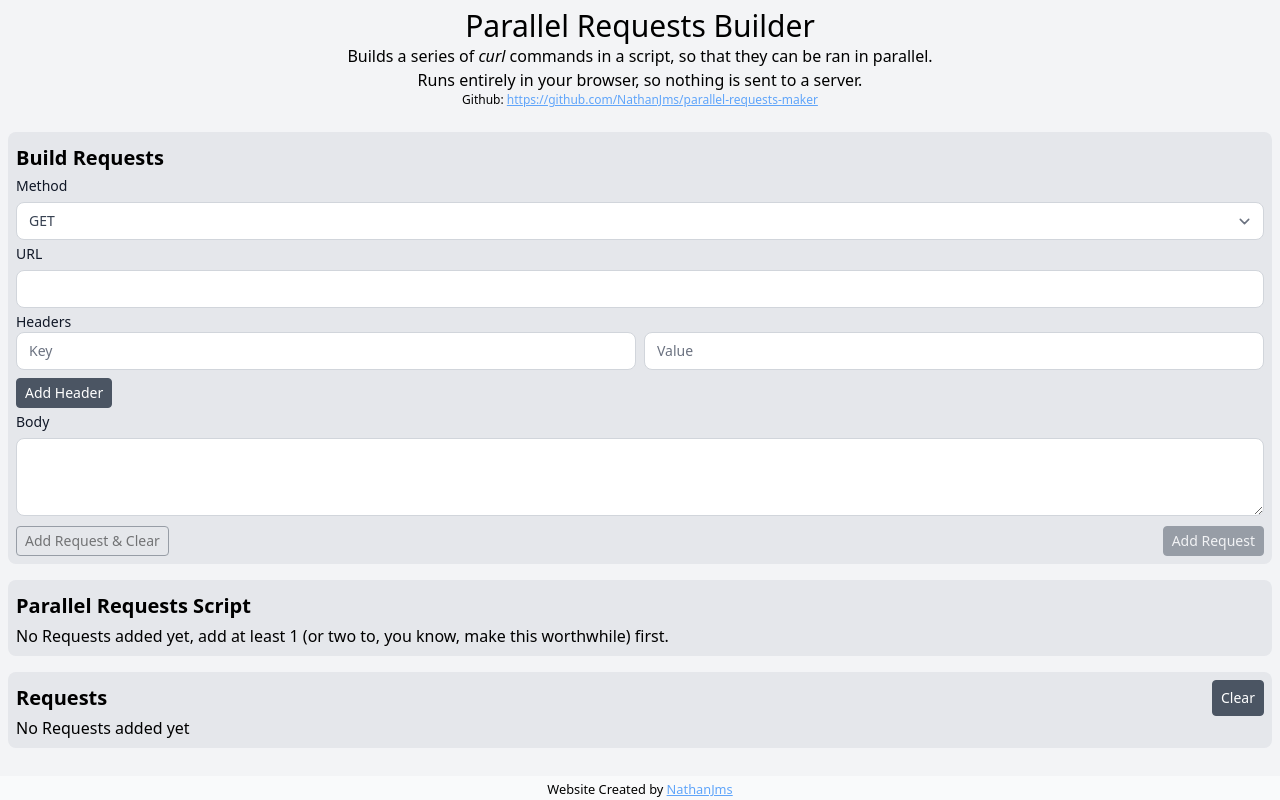
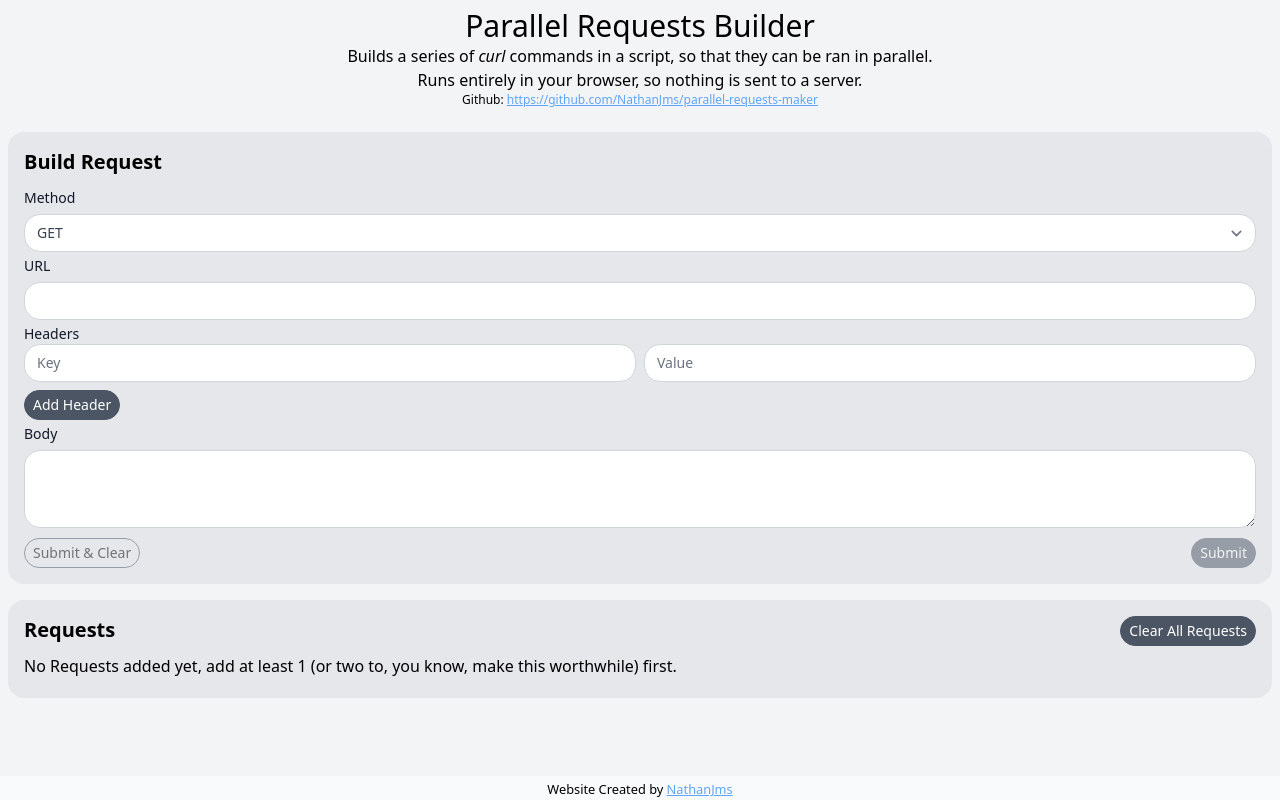
Before and after one commit to Nathanjms/parallel-requests-maker, a SvelteKit app: page / in a window 1280 px wide. Built offline with nearby package versions, Linux system fonts and the light colour scheme.

Commit message:
edit & delete, and suppress outputs (might make this optional)

```diff
--- a/src/routes/+page.svelte
+++ b/src/routes/+page.svelte
@@ -20,6 +20,7 @@
 		value: string;
 	}
 	interface RequestInterface {
+		id: number;
 		method: 'GET' | 'POST' | 'PUT' | 'PATCH' | 'DELETE';
 		url: string;
 		headers: Header[];
@@ -27,6 +28,7 @@
 	}
 
 	const baseFormFields: RequestInterface = {
+		id: 0,
 		method: 'GET',
 		url: '',
 		headers: [{ key: '', value: '' }],
@@ -37,6 +39,8 @@
 	let formFields = $state<RequestInterface>(baseFormFields);
 	let showParallelCurls = $state<boolean>(false);
 	let clipboardStatusText = $state<string>('Copy to Clipboard');
+	let currentId = $state<number>(new Date().getTime());
+	let editingId = $state<number>();
 
 	onMount(() => {
 		requests = JSON.parse(window.localStorage.getItem('requests') || '[]');
@@ -48,6 +52,7 @@
 		requests.map((request) => {
 			let headerMap: Record<string, string> = {};
 			request.headers.forEach((header) => {
+				if (!header.key || !header.value) return;
 				headerMap[header.key] = header.value;
 			});
 			return CurlGenerator(
@@ -58,22 +63,48 @@
 					body: request.body
 				},
 				{
-					silent: true
+					silent: true,
+                    output: '/dev/null'
 				}
 			);
 		})
 	);
 
-	const parallelCurls = $derived<string>(curls.join(' & \n') + '\nwait' + '\necho "Done!"');
+	const parallelCurls = $derived<string>(curls.join(' & \n') + '\nwait' + '\necho "Done"');
 
-	function addRequest(clearForm: boolean) {
-		requests.push({ ...formFields });
+	function setEditRequest(id: number) {
+		let existingRequest = requests.find((request) => request.id === id);
+		if (!existingRequest) {
+			return;
+		}
+		formFields = JSON.parse(JSON.stringify(existingRequest)) as RequestInterface;
+		editingId = id;
+	}
 
+	function submitRequest(clearForm: boolean) {
+		if (!editingId) {
+			requests.push({ ...formFields, id: ++currentId });
+		} else {
+			// FInd the record and alter it;
+			requests = requests.map((request) => {
+				if (request.id === editingId) {
+					return { ...formFields, id: request.id };
+				}
+				return request;
+			});
+		}
+		window.localStorage.setItem('requests', JSON.stringify(requests));
 		if (clearForm) {
 			formFields = { ...baseFormFields };
+			editingId = undefined;
 		}
+		editingId = undefined;
+	}
 
-		window.localStorage.setItem('requests', JSON.stringify(requests));
+	function handleRemoveRequest(id: number) {
+		if (confirm('Are you sure you want to remove this request?')) {
+			requests = requests.filter((request) => request.id !== id);
+		}
 	}
 
 	function copyToClipboard() {
@@ -104,8 +135,8 @@
 			>
 		</p>
 	</div>
-	<div class="rounded-lg bg-gray-200 p-2">
-		<h2 class="my-1 text-xl font-bold">Build Requests</h2>
+	<div class="rounded-2xl bg-gray-200 p-4">
+		<h2 class="mb-3 text-xl font-bold">Build Request</h2>
 		<div class="mb-1">
 			<label for="method" class="block text-sm font-medium text-gray-900">Method</label>
 			<select
@@ -113,7 +144,7 @@
 				required
 				id="method"
 				name="method"
-				class="mt-1.5 w-full rounded-lg border-gray-300 text-gray-700 sm:text-sm"
+				class="mt-1.5 w-full rounded-2xl border-gray-300 text-gray-700 sm:text-sm"
 			>
 				{#each HTTP_METHODS as method}
 					<option value={method}>{method}</option>
@@ -129,7 +160,7 @@
 				type="text"
 				id="url"
 				name="url"
-				class="mt-1.5 w-full rounded-lg border-gray-300 text-gray-700 sm:text-sm"
+				class="mt-1.5 w-full rounded-2xl border-gray-300 text-gray-700 sm:text-sm"
 			/>
 		</div>
 
@@ -144,7 +175,7 @@
 						id={`headers-key-${index}`}
 						placeholder="Key"
 						name="headers"
-						class="w-full rounded-lg border-gray-300 text-gray-700 sm:text-sm"
+						class="w-full rounded-2xl border-gray-300 text-gray-700 sm:text-sm"
 					/>
 					<input
 						bind:value={header.value}
@@ -153,12 +184,12 @@
 						id={`headers-value-${index}`}
 						placeholder="Value"
 						name="headers"
-						class="w-full rounded-lg border-gray-300 text-gray-700 sm:text-sm"
+						class="w-full rounded-2xl border-gray-300 text-gray-700 sm:text-sm"
 					/>
 					{#if formFields.headers.length > 1}
 						<button
 							type="button"
-							class="inline-block rounded border text-sm focus:outline-none focus:ring"
+							class="inline-block rounded-2xl border text-sm focus:outline-none focus:ring"
 							onclick={() => formFields.headers.splice(index, 1)}
 							aria-label="Remove"
 						>
@@ -182,7 +213,7 @@
 			{/each}
 			<button
 				type="button"
-				class="mt-1 inline-block rounded border border-gray-600 bg-gray-600 px-2 py-1 text-sm text-white focus:outline-none focus:ring"
+				class="mt-1 inline-block rounded-2xl border border-gray-600 bg-gray-600 px-2 py-1 text-sm text-white focus:outline-none focus:ring"
 				onclick={() => formFields.headers.push({ key: '', value: '' })}>Add Header</button
 			>
 		</div>
@@ -191,7 +222,7 @@
 			<label for="body" class="block text-sm font-medium text-gray-900">Body</label>
 			<textarea
 				bind:value={formFields.body}
-				class="mt-1.5 w-full rounded-lg border-gray-300 text-gray-700 sm:text-sm"
+				class="mt-1.5 w-full rounded-2xl border-gray-300 text-gray-700 sm:text-sm"
 				id="body"
 				rows="3"
 			></textarea>
@@ -200,19 +231,28 @@
 		<div class="flex justify-between">
 			<button
 				disabled={!canSubmit}
-				class="inline-block rounded border border-gray-600 px-2 py-1 text-sm focus:outline-none focus:ring disabled:opacity-50"
-				onclick={() => addRequest(true)}>Add Request & Clear</button
+				class="inline-block rounded-2xl border border-gray-600 px-2 py-1 text-sm focus:outline-none focus:ring disabled:opacity-50"
+				onclick={() => submitRequest(true)}
+				>{editingId ? 'Update & Clear' : 'Submit & Clear'}</button
 			>
 			<button
 				disabled={!canSubmit}
-				class="inline-block rounded border border-gray-600 bg-gray-600 px-2 py-1 text-sm text-white focus:outline-none focus:ring disabled:opacity-50"
-				onclick={() => addRequest(false)}>Add Request</button
+				class="inline-block rounded-2xl border border-gray-600 bg-gray-600 px-2 py-1 text-sm text-white focus:outline-none focus:ring disabled:opacity-50"
+				onclick={() => submitRequest(false)}
 			>
+				{editingId ? 'Update' : 'Submit'}
+			</button>
 		</div>
 	</div>
 
-	<div class="mt-4 rounded-lg bg-gray-200 p-2">
-		<h2 class="my-1 text-xl font-bold">Parallel Requests Script</h2>
+	<div class="mt-4 rounded-2xl bg-gray-200 px-4 py-2">
+		<div class="my-2 flex justify-between">
+			<h2 class="text-xl font-bold">Requests</h2>
+			<button
+				class="inline-block h-fit rounded-2xl border border-gray-600 bg-gray-600 px-2 py-1 text-sm text-white focus:outline-none focus:ring"
+				onclick={resetRequests}>Clear All Requests</button
+			>
+		</div>
 		<div>
 			{#if requests.length === 0}
 				No Requests added yet, add at least 1 (or two to, you know, make this worthwhile) first.
@@ -220,11 +260,11 @@
 				<div class="flex gap-2">
 					<button
 						onclick={() => (showParallelCurls = !showParallelCurls)}
-						class="inline-block flex-1 rounded border border-gray-600 px-2 py-1 text-sm focus:outline-none focus:ring disabled:opacity-50"
-						type="submit">Show Content</button
+						class="inline-block flex-1 rounded-2xl border border-gray-600 px-2 py-1 text-sm focus:outline-none focus:ring disabled:opacity-50"
+						type="submit">Show Script Contents</button
 					>
 					<button
-						class="inline-block flex-1 rounded border border-gray-600 bg-gray-600 px-2 py-1 text-sm text-white focus:outline-none focus:ring"
+						class="inline-block flex-1 rounded-2xl border border-gray-600 bg-gray-600 px-2 py-1 text-sm text-white focus:outline-none focus:ring"
 						onclick={copyToClipboard}>{clipboardStatusText}</button
 					>
 				</div>
@@ -233,23 +273,49 @@
 				{/if}
 			{/if}
 		</div>
-	</div>
-
-	<div class="mt-4 rounded-lg bg-gray-200 p-2">
-		<div class="flex">
-			<h2 class="my-1 flex-grow text-xl font-bold">Requests</h2>
-			<button
-				class="inline-block rounded border border-gray-600 bg-gray-600 px-2 py-1 text-sm text-white focus:outline-none focus:ring"
-				onclick={resetRequests}>Clear</button
-			>
-		</div>
-		<div class="grid grid-cols-2 gap-2">
-			{#if requests.length === 0}
-				No Requests added yet
-			{/if}
+		<div class="mt-3 grid grid-cols-2 gap-2">
 			{#each requests as request, index}
-				<div class="my-2 divide-y rounded-lg bg-gray-300 p-2">
-					<div class="py-1">
+				<div class="my-2 divide-y rounded-2xl bg-gray-300 p-2">
+					<div class="relative py-1">
+						<div class="absolute right-1 top-1">
+							<button class="" onclick={() => setEditRequest(request.id)} aria-label="Edit">
+								<svg
+									xmlns="http://www.w3.org/2000/svg"
+									fill="none"
+									viewBox="0 0 24 24"
+									stroke-width="1.5"
+									stroke="currentColor"
+									class="size-6"
+								>
+									<path
+										stroke-linecap="round"
+										stroke-linejoin="round"
+										d="m16.862 4.487 1.687-1.688a1.875 1.875 0 1 1 2.652 2.652L10.582 16.07a4.5 4.5 0 0 1-1.897 1.13L6 18l.8-2.685a4.5 4.5 0 0 1 1.13-1.897l8.932-8.931Zm0 0L19.5 7.125M18 14v4.75A2.25 2.25 0 0 1 15.75 21H5.25A2.25 2.25 0 0 1 3 18.75V8.25A2.25 2.25 0 0 1 5.25 6H10"
+									/>
+								</svg>
+							</button>
+							<button
+								type="button"
+								class="inline-block rounded-2xl text-sm focus:outline-none focus:ring"
+								onclick={() => handleRemoveRequest(request.id)}
+								aria-label="Remove"
+							>
+								<svg
+									xmlns="http://www.w3.org/2000/svg"
+									fill="none"
+									viewBox="0 0 24 24"
+									stroke-width="1.5"
+									stroke="currentColor"
+									class="size-6"
+								>
+									<path
+										stroke-linecap="round"
+										stroke-linejoin="round"
+										d="m9.75 9.75 4.5 4.5m0-4.5-4.5 4.5M21 12a9 9 0 1 1-18 0 9 9 0 0 1 18 0Z"
+									/>
+								</svg>
+							</button>
+						</div>
 						<h3 class="font-bold">{request.url}</h3>
 						<h4 class="text-xs">{request.method}</h4>
 						{#if request.body}
```
